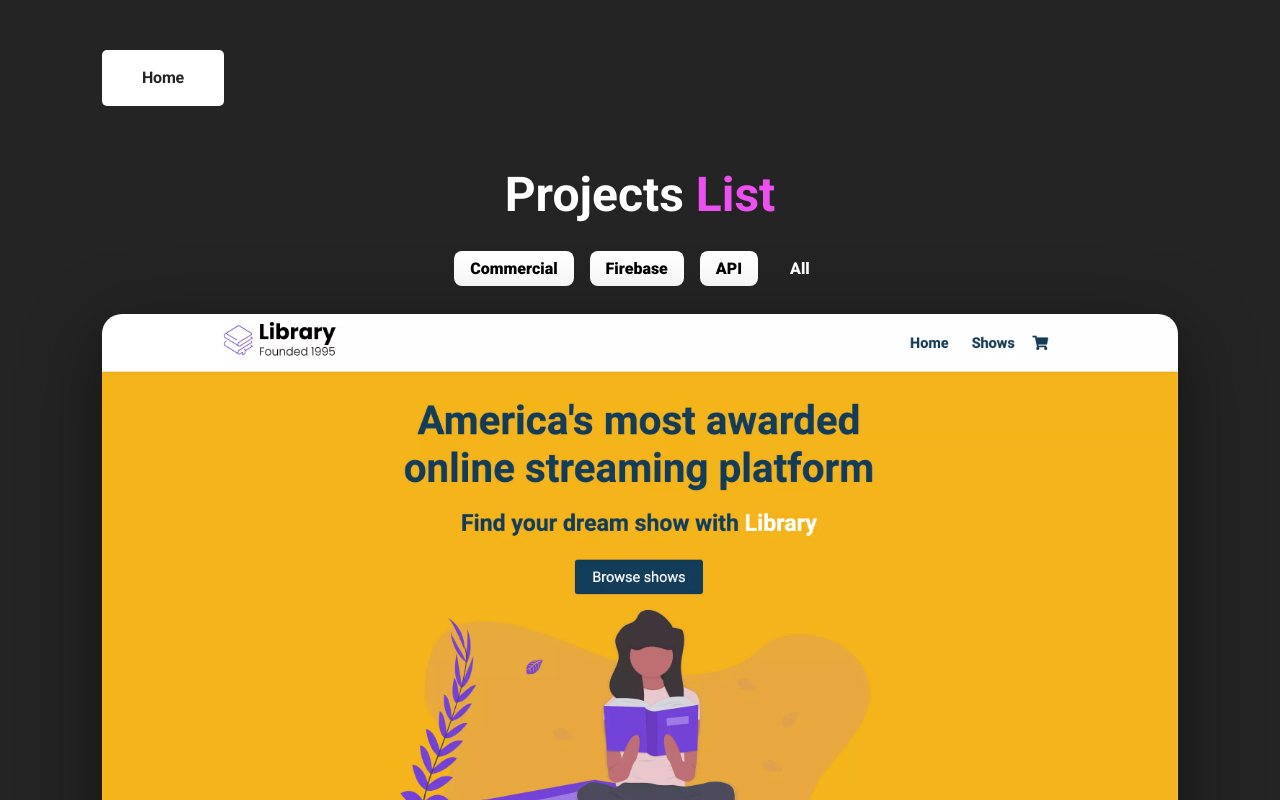
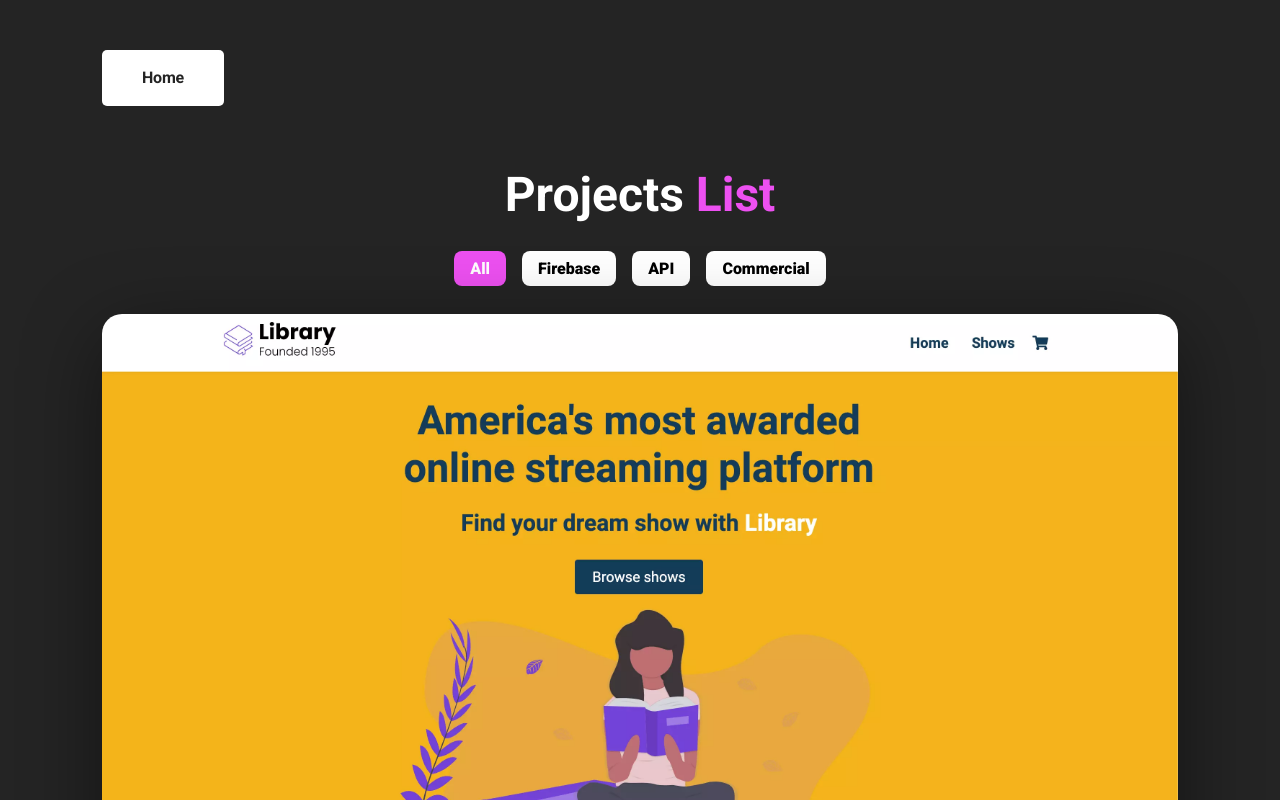
Before and after one commit to JawadH02/E-Portfolio-react, a React (Create React App) app: page /projects in a window 1280 px wide. Shown: the top 800 px of the page. Built offline with nearby package versions, Linux system fonts and the light colour scheme.

Commit message:
styling change

```diff
--- a/src/Pages/ProjectsPage.jsx
+++ b/src/Pages/ProjectsPage.jsx
@@ -46,7 +46,7 @@ export const ProjectsPage = () => {
             </h1>
           </div>
           <div className="app__projects--filter">
-            {["Commercial", "Firebase", "API", "All"].map((item, index) => (
+            {["All", "Firebase", "API", "Commercial"].map((item, index) => (
               <div
                 key={index}
                 onClick={() => handleProjectFilter(item)}
--- a/src/index.css
+++ b/src/index.css
@@ -762,6 +762,11 @@ PROJECTS PAGE
   color: #fff;
 }
 
+.dark-theme .item-active {
+  background-color: #ed50f1;
+  color: #fff;
+}
+
 /*
 
 FOOTER
```
